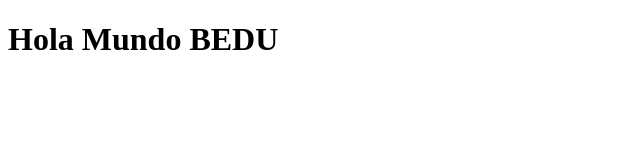
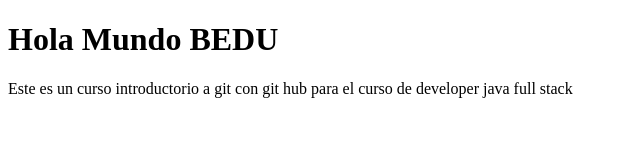
Before and after one commit to eduardoMorales300/testBedu, a plain HTML site: page index.html in a window 1280 px wide. Shown: the whole page, without its empty margins (0-640 px from the left). Drawn offline with Linux system fonts and the light colour scheme.

Commit message:
Se añadio un parrafo con ayuda de la etiqueta p

```diff
--- a/index.html
+++ b/index.html
@@ -8,5 +8,6 @@
 </head>
 <body>
     <h1>Hola Mundo BEDU</h1>
+    <p>Este es un curso introductorio a git con git hub para el curso de developer java full stack</p>
 </body>
 </html>
```
